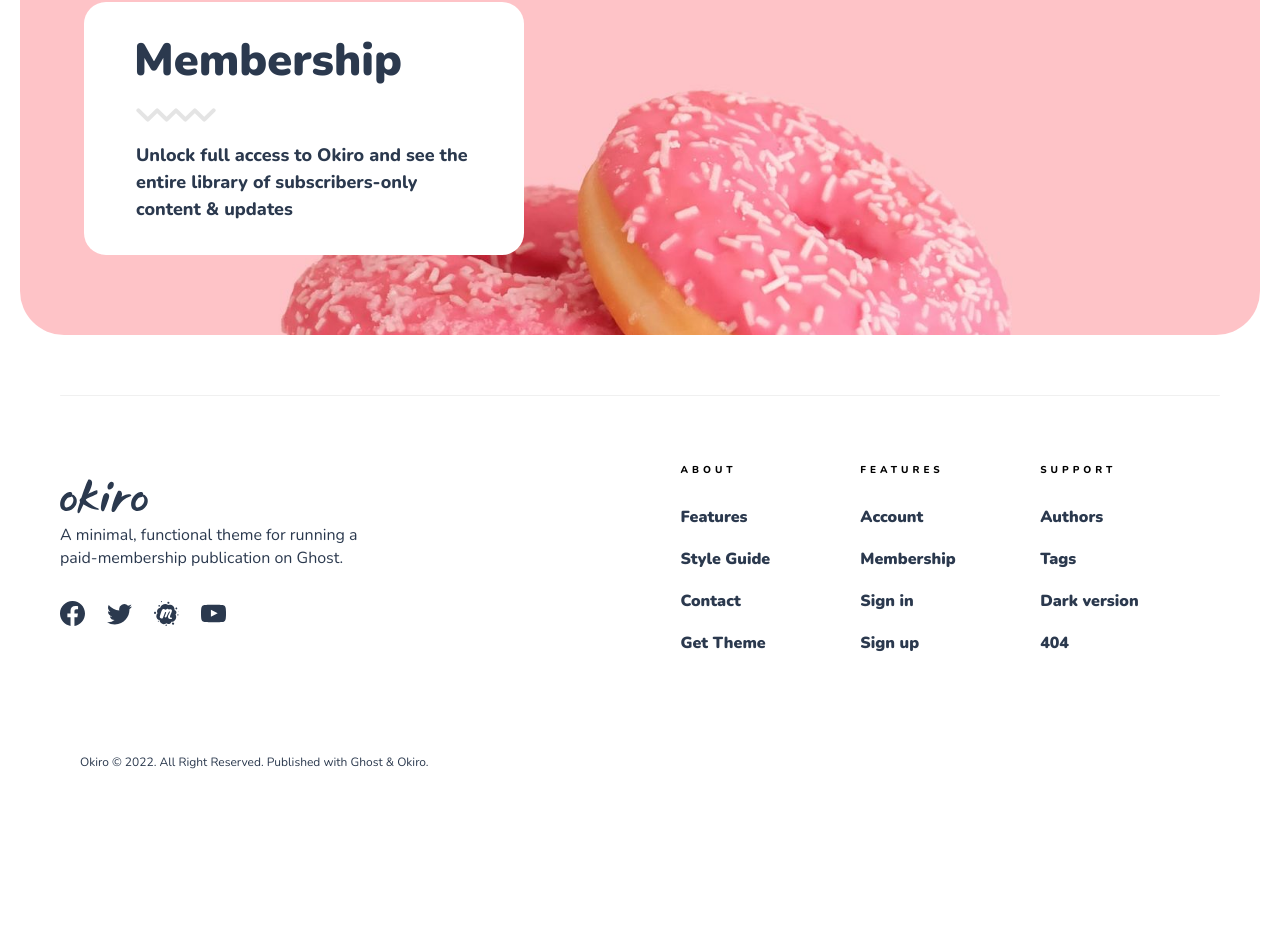
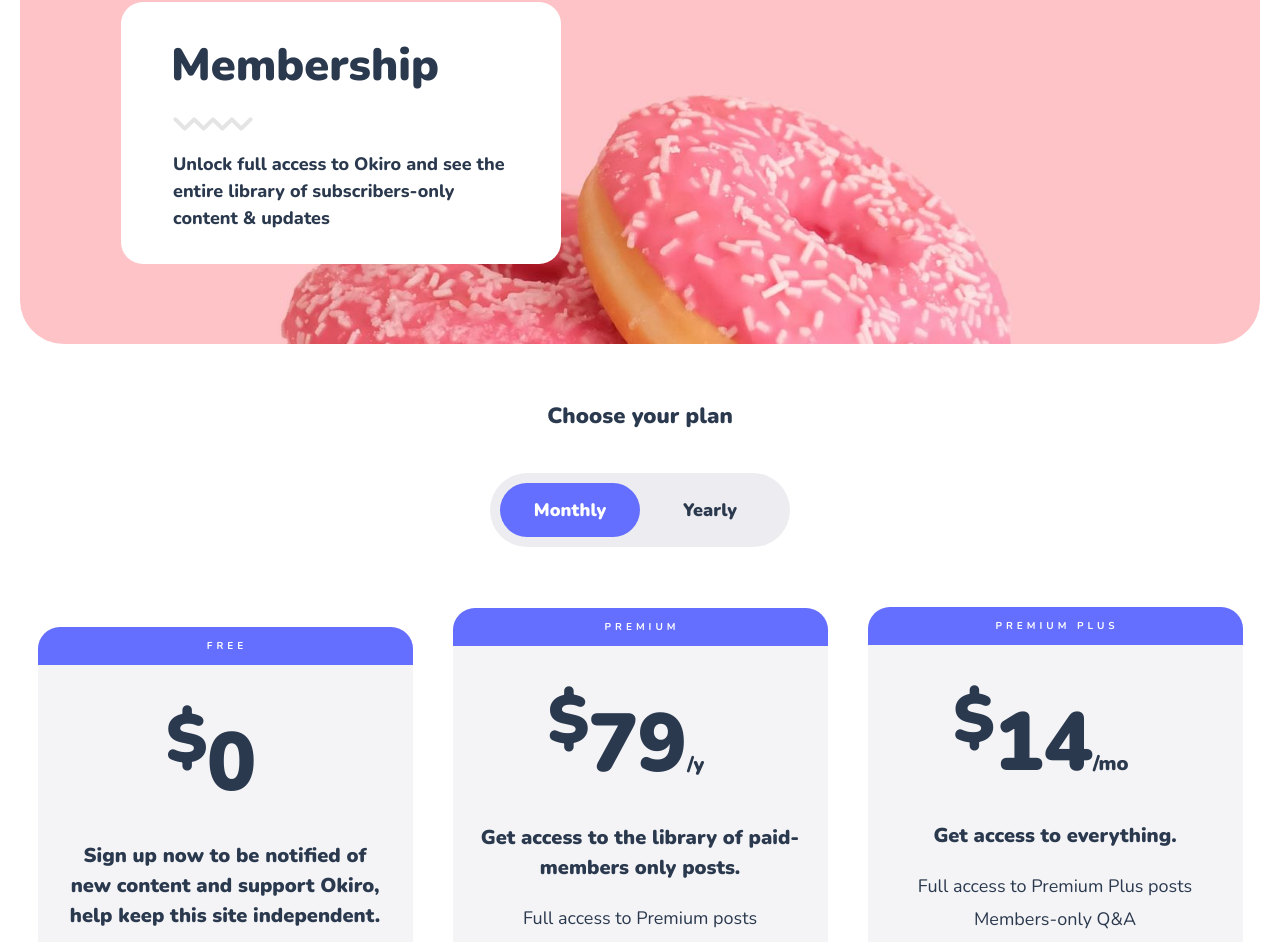
Before and after one commit to sajib925/okiro, a React (Vite) app: page /membership in a window 1280 px wide. Shown: the part 231-1173 px from the top of the page. Before the commit the page ends 1004 px from the top, so only its background shows below. Built offline with nearby package versions, Linux system fonts and the light colour scheme.

Commit message:
dynamic title and desceription components create

```diff
--- /dev/null
+++ b/src/components/description/description.jsx
@@ -0,0 +1,17 @@
+import React, { Children } from 'react'
+import styled from 'styled-components'
+const StyledDescription = styled.div`
+  .description {
+    font-size: 18px;
+    font-weight: 800;
+    line-height: 27px;
+  }
+`;
+
+export const Description = ({className, children}) => {
+  return (
+    <StyledDescription>
+      <p className={className}>{children}</p>
+    </StyledDescription>
+  );
+};
--- /dev/null
+++ b/src/components/memberShipCard/memberShipCard.jsx
@@ -0,0 +1,81 @@
+import React from 'react'
+import { StyledMemberShipCard } from './style';
+import { Button } from './../button/button';
+
+export const MemberShipCard = () => {
+  return (
+    <StyledMemberShipCard>
+      <small className="title">Choose your plan</small>
+      <div className="switchBtn">
+        <button className="yearly">Monthly</button>
+        <button className="monthly">Yearly</button>
+      </div>
+      <div className="cards">
+        <div className="freeCard card">
+          <div className="cardContent">
+            <h2 className="h2">free</h2>
+            <h3 className="h3">
+              <sup>$</sup>0
+            </h3>
+            <p className="description">
+              Sign up now to be notified of new content and support Okiro, help
+              keep this site independent.
+            </p>
+            <div className="membershipCardOptions">
+              <ul>
+                <li>Full access to posts for subscribers</li>
+                <li>Weekly email newsletter</li>
+              </ul>
+            </div>
+          </div>
+          <Button to="/" name="Subscribe Now" className="btn btnBig" />
+        </div>
+        <div className="premiumCard card">
+          <div className="cardContent">
+            <h2 className="h2">Premium</h2>
+            <h3 class="h3 monthly">
+              <sup>$</sup>79<span>/y</span>
+            </h3>
+            <h3 class="h3 yearly">
+              <sup>$</sup>7<span>/mo</span>
+            </h3>
+            <p className="description">
+              Get access to the library of paid-members only posts.
+            </p>
+            <div className="membershipCardOptions">
+              <ul>
+                <li>Full access to Premium posts</li>
+                <li>Weekly email newsletter</li>
+                <li>Support indie publishing</li>
+                <li>Simple, secure card payment</li>
+              </ul>
+            </div>
+          </div>
+          <Button to="/" name="Subscribe Now" className="btn btnBig" />
+        </div>
+        <div className="premiumCardPlus card">
+          <div className="cardContent">
+            <h2 className="h2">Premium Plus</h2>
+            <h3 class="h3 monthly">
+              <sup>$</sup>14<span>/mo</span>
+            </h3>
+            <h3 class="h3 yearly">
+              <sup>$</sup>149<span>/y</span>
+            </h3>
+            <p className="description">Get access to everything.</p>
+            <div className="membershipCardOptions">
+              <ul>
+                <li>Full access to Premium Plus posts</li>
+                <li>Members-only Q&amp;A</li>
+                <li>Weekly email newsletter</li>
+                <li>Support indie publishing</li>
+                <li>Simple, secure card payment</li>
+              </ul>
+            </div>
+          </div>
+          <Button to="/" name="Subscribe Now" className="btn btnBig" />
+        </div>
+      </div>
+    </StyledMemberShipCard>
+  );
+}
--- /dev/null
+++ b/src/components/memberShipCard/style.jsx
@@ -0,0 +1,131 @@
+import styled from "styled-components";
+import { THEME } from './../../styles/theme';
+import { media } from './../../styles/responsive';
+
+export const StyledMemberShipCard = styled.section`
+  .title {
+    font-size: 22px;
+    font-weight: 900;
+    display: block;
+    width: 100%;
+    margin: 7vh 0 10px;
+    text-align: center;
+    color: ${THEME.colors.primary};
+  }
+  .switchBtn {
+    width: 100%;
+    max-width: 300px;
+    min-height: 72px;
+    margin: 5vh auto;
+    padding: 10px;
+    background-color: ${THEME.colors.colorTwo};
+    border-radius: 100px;
+    position: relative;
+    display: flex;
+    align-items: center;
+    /* &::before {
+      position: absolute;
+      top: 10px;
+      right: 10px;
+      bottom: 10px;
+      width: calc(50% - 10px);
+      content: "";
+      transition: transform 0.15s ease-in-out;
+      background-color: ${THEME.colors.btnPrimary};
+      border-radius: 100px;
+      transform: translateX(-100%);
+    } */
+    .yearly {
+      background-color: ${THEME.colors.btnPrimary};
+      border-radius: 100px;
+      padding: 18px 10px;
+      color: ${THEME.colors.bodyColor};
+    }
+    button {
+      font-size: 18px;
+      font-weight: 900;
+      line-height: 1;
+      width: 50%;
+      padding: 0;
+      cursor: pointer;
+      user-select: none;
+      transition: color 0.15s ease-in-out;
+      border: 0;
+      outline: 0;
+      background-color: transparent;
+      box-shadow: none;
+      color: ${THEME.colors.primary};
+    }
+  }
+  .cards {
+    display: flex;
+    align-items: center;
+    justify-content: center;
+    ${media.down("lg")}{
+      flex-wrap: wrap;
+    }
+  }
+  .card {
+    overflow: hidden;
+    flex: 1 0 calc(33.333% - 20px * 2);
+    box-sizing: border-box;
+    min-width: 260px;
+    max-width: 375px;
+    margin: 20px;
+    padding-bottom: 5vh;
+    text-align: center;
+    color: var(--color-font-one);
+    border-radius: 22px;
+    background-color: ${THEME.colors.colorOne};
+
+    .cardContent {
+      color: ${THEME.colors.primary};
+      .h2 {
+        font-size: 10px;
+        line-height: 1;
+        margin: 0;
+        padding: 14px 0;
+        text-indent: 4px;
+        letter-spacing: 4px;
+        text-transform: uppercase;
+        color: ${THEME.colors.bodyColor};
+        background-color: ${THEME.colors.btnPrimary};
+      }
+      .yearly {
+        display: none;
+      }
+      .h3 {
+        font-size: 82px;
+        max-width: 240px;
+        margin: 3vh auto;
+        text-indent: -28px;
+        font-weight: 900;
+        span {
+          font-size: 20px;
+        }
+      }
+      .description {
+        font-size: 20px;
+        margin: -1vh 25px 3vh;
+        font-weight: 900;
+      }
+      .membershipCardOptions {
+        ul {
+          margin: 0;
+          padding: 0 20px 5vh;
+          li {
+            font-size: 18px;
+            line-height: 1.3;
+            margin: 0 0 10px;
+            padding: 0;
+            list-style: none;
+          }
+        }
+      }
+    }
+    /* .btn {
+      align-self: flex-end;
+      margin: 0 auto;
+    } */
+  }
+`;
--- /dev/null
+++ b/src/components/title/style.js
@@ -0,0 +1,35 @@
+import styled from "styled-components";
+
+export const StyledTitle = styled.div`
+  .h1 {
+    font-size: 55px;
+    line-height: 1.4;
+    font-weight: 900;
+  }
+  .h2 {
+    font-size: 41px;
+    line-height: 1.4;
+    font-weight: 900;
+  }
+  .h3 {
+    font-size: 31px;
+    line-height: 1.4;
+    font-weight: 900;
+  }
+  .h4 {
+    font-size: 24px;
+    line-height: 1.4;
+    font-weight: 900;
+  }
+  .h5 {
+    font-size: 20px;
+    line-height: 1.4;
+    font-weight: 900;
+  }
+  .h6 {
+    font-size: 11px;
+    letter-spacing: 2px;
+    text-transform: uppercase;
+    font-weight: 900;
+  }
+`;
--- /dev/null
+++ b/src/components/title/title.jsx
@@ -0,0 +1,25 @@
+import React from 'react'
+import { StyledTitle } from './style';
+
+export const Title = (props) => {
+    const { tag="h1", className="h1",children} = props
+  return (
+    <StyledTitle>
+        { tag === "h1" ? (
+            <h1 className={className}>{children}</h1>
+        ):tag === "h2" ? (
+            <h2 className={className}>{children}</h2>
+        ): tag === "h3" ? (
+            <h3 className={className}>{children}</h3>
+        ): tag === "h4" ? (
+            <h4 className={className}>{children}</h4>
+        ):tag === "h5" ? (
+            <h5 className={className}>{children}</h5>
+        ):tag === "h6" ? (
+            <h6 className={className}>{children}</h6>
+        ): (
+            ""
+        )}
+    </StyledTitle>
+  )
+}
--- a/src/page/membership/membership.jsx
+++ b/src/page/membership/membership.jsx
@@ -2,6 +2,9 @@
 import { StyledMemberShip } from './styles'
 import img from '../../../public/image/membership/member_ship.jpeg'
 import icon from '../../../public/image/featuresCard/pagination.svg'
+import { MemberShipCard } from './../../components/memberShipCard/memberShipCard';
+import { Title } from './../../components/title/title';
+import { Description } from '../../components/description/description';
 
 export const Membership = () => {
   return (
@@ -9,20 +12,25 @@
       <div className="memberShipArchiveSection">
         <div className="archiveWrap">
           <div className="archiveContent">
-            <h3 className="h3">Membership</h3>
+            <Title tag="h3" className="h3">
+              Membership
+            </Title>
             <div className="icon">
               <img src={icon} alt="" />
             </div>
-            <p className="description">
-              Unlock full access to Okiro and see the entire library of
-              subscribers-only content & updates
-            </p>
+            <Description>
+              <p className="description">
+                Unlock full access to Okiro and see the entire library of
+                subscribers-only content & updates
+              </p>
+            </Description>
           </div>
         </div>
         <div className="thumbnail">
           <img src={img} alt="" />
         </div>
       </div>
+      <MemberShipCard />
     </StyledMemberShip>
   );
 }
--- a/src/page/membership/styles.js
+++ b/src/page/membership/styles.js
@@ -1,5 +1,6 @@
 import styled from "styled-components";
 import { THEME } from './../../styles/theme';
+import { media } from './../../styles/responsive';
 
 export const StyledMemberShip = styled.div`
   max-width: 1460px;
@@ -16,9 +17,11 @@
     .archiveWrap {
       display: flex;
       align-items: flex-start;
-      width: 100%;
       max-width: calc(1240px * 2);
-      margin: 0 auto;
+      margin-left: 37px;
+      ${media.down("lg")}{
+        margin: 0;
+      }
       .archiveContent {
         align-items: center;
         flex: 0 1 auto;
@@ -29,9 +32,7 @@
         border-radius: 22px;
         .h3 {
           font-size: 45px;
-          line-height: 1.2;
           margin: 0 0 0 -2px;
-          font-weight: 900;
           color: ${THEME.colors.primary};
         }
         .icon {
@@ -42,9 +43,6 @@
           }
         }
         .description {
-          font-size: 18px;
-          font-weight: 800;
-          color: ${THEME.colors.primary};
           max-width: 336px;
           width: 100%;
           margin: 20px 0 0;
--- a/src/styles/global_styles.js
+++ b/src/styles/global_styles.js
@@ -20,6 +20,7 @@
   line-height: 1.5;
   -webkit-font-smoothing: antialiased;
   font-family: 'Nunito', sans-serif;
+  color: ${THEME.colors.primary};
 }
 
 img, picture, video, canvas, svg {
```
